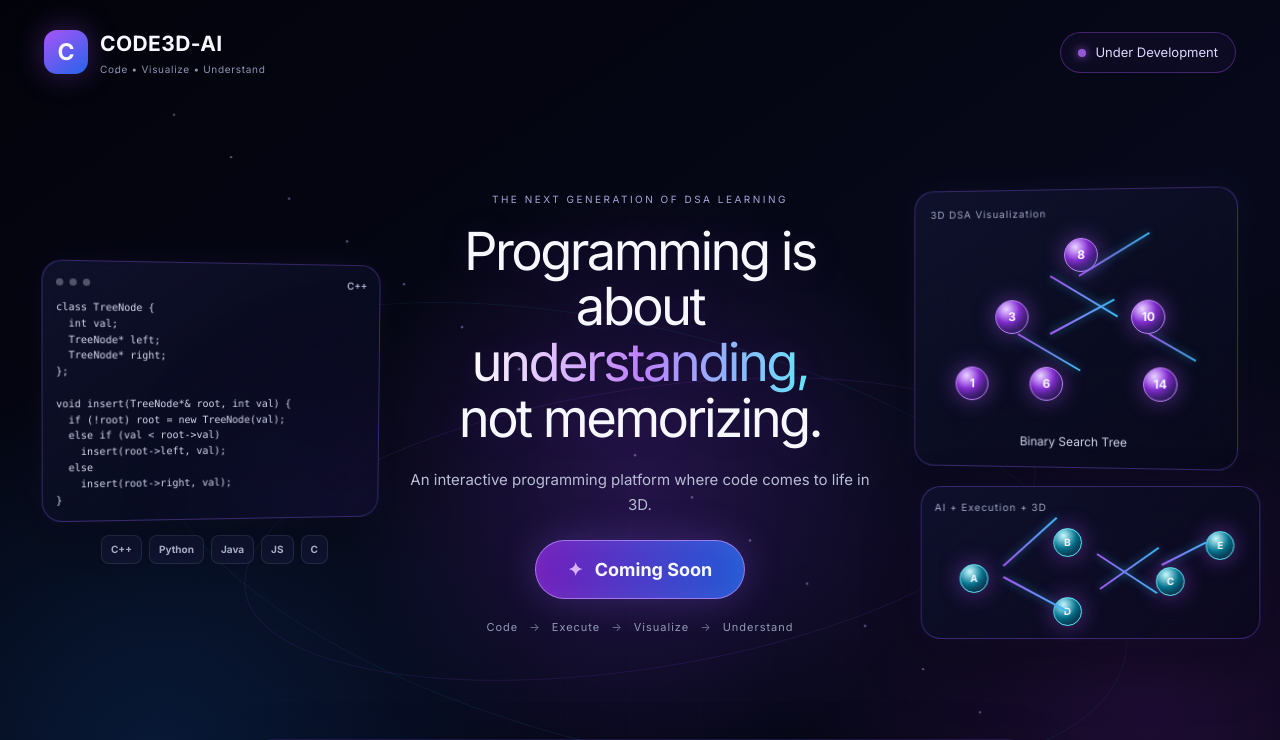
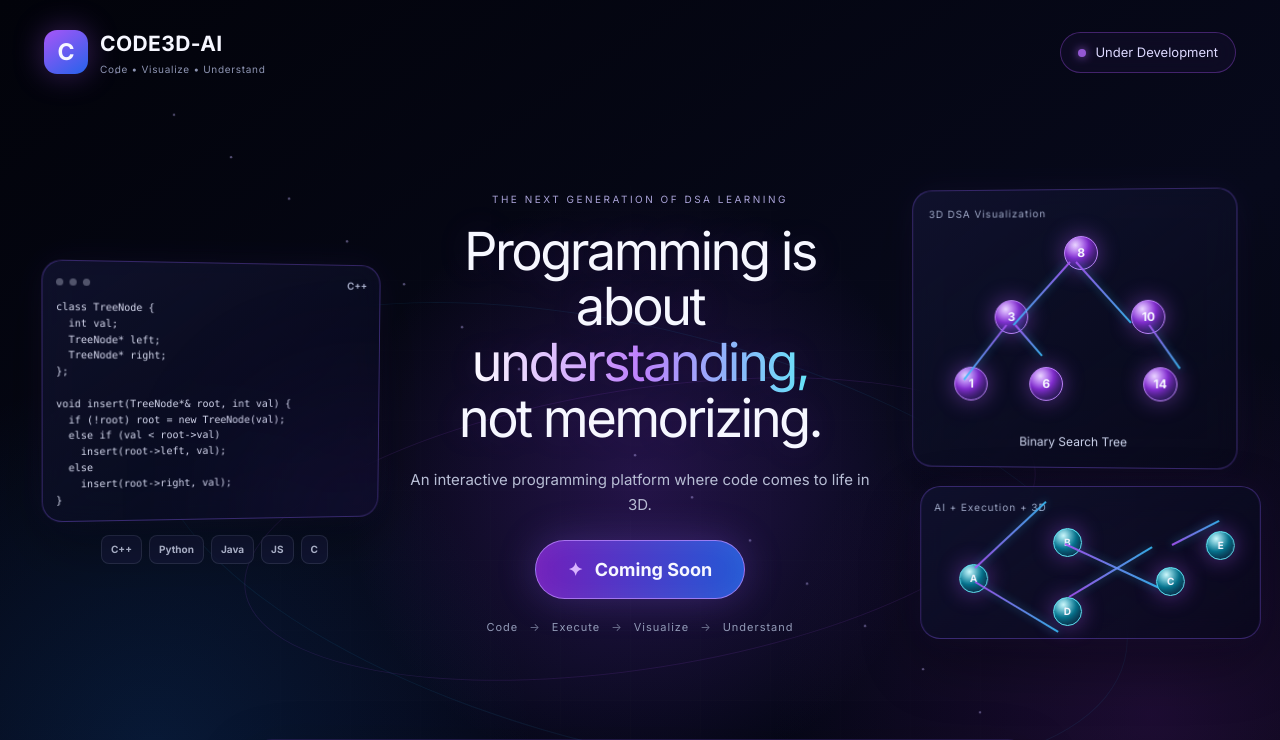
Before and after one commit to Sankalpsachan96/CODE3D-AI, a React (Vite) app in the folder frontend/: page /#/ in a window 1280 px wide. Shown: the top 740 px of the page. Built offline with nearby package versions, Linux system fonts and the light colour scheme; no server answers; the HTML template or start-up script is replaced by a standard one.

Commit message:
fix: refine coming soon data structure graphics

```diff
--- a/frontend/src/pages/ComingSoonPage.css
+++ b/frontend/src/pages/ComingSoonPage.css
@@ -91,7 +91,7 @@
 .cs-lang-badges { display:flex;gap:7px;flex-wrap:wrap;margin-top:15px;justify-content:center; }
 .cs-lang-badges b { padding:6px 9px;border-radius:8px;background:rgba(19,22,54,.78);border:1px solid rgba(148,163,184,.18);font-size:10px;color:#bfc6e0; }
 
-.cs-tree-card { padding:16px; transform:perspective(1000px) rotateY(-7deg); margin-left:15px; }
+.cs-tree-card { padding:16px; transform:perspective(1000px) rotateY(-4deg); margin-left:15px; }
 .cs-tree-title,.cs-graph-title { font-size:10px;color:#9ea7c5;letter-spacing:1px; }
 .cs-tree-scene { height:205px;position:relative;margin-top:5px; }
 .cs-tree-node,.g {
@@ -100,16 +100,24 @@
   border:1px solid #c084fc;box-shadow:0 0 22px rgba(168,85,247,.48),inset -5px -7px 12px rgba(0,0,0,.38);
 }
 .cs-tree-node { width:34px;height:34px; }
-.n1{left:47%;top:6%}.n2{left:23%;top:36%}.n3{left:70%;top:36%}.n4{left:9%;top:69%}.n5{left:35%;top:69%}.n6{left:74%;top:69%}
-.e,.ge { position:absolute;height:2px;transform-origin:left center;background:linear-gradient(90deg,#a855f7,#38bdf8);box-shadow:0 0 9px rgba(56,189,248,.6); }
-.e1{left:42%;top:24%;width:27%;transform:rotate(31deg)}.e2{left:52%;top:24%;width:28%;transform:rotate(-31deg)}.e3{left:31%;top:52%;width:25%;transform:rotate(30deg)}.e4{left:42%;top:52%;width:25%;transform:rotate(-28deg)}.e5{left:76%;top:52%;width:18%;transform:rotate(30deg)}
+.n1{left:47%;top:5%}.n2{left:23%;top:36%}.n3{left:70%;top:36%}.n4{left:9%;top:69%}.n5{left:35%;top:69%}.n6{left:74%;top:69%}
+.e,.ge { position:absolute;height:2px;transform-origin:left center;background:linear-gradient(90deg,#a855f7,#38bdf8);box-shadow:0 0 9px rgba(56,189,248,.55);opacity:.9; }
+.e1{left:49%;top:17%;width:29%;transform:rotate(132deg)}
+.e2{left:51%;top:17%;width:28%;transform:rotate(48deg)}
+.e3{left:27%;top:48%;width:24%;transform:rotate(128deg)}
+.e4{left:30%;top:48%;width:14%;transform:rotate(49deg)}
+.e5{left:76%;top:48%;width:18%;transform:rotate(55deg)}
 .cs-tree-caption { font-size:12px;text-align:center;color:#cbd2eb;margin-top:2px; }
 
-.cs-graph-card { margin-top:18px;padding:13px;transform:translateX(25px) rotateY(-5deg); }
+.cs-graph-card { margin-top:18px;padding:13px;transform:translateX(25px) rotateY(-3deg); }
 .cs-graph-scene { height:105px;position:relative;margin-top:5px; }
 .g { width:29px;height:29px;font-size:10px;background:radial-gradient(circle at 35% 25%,#cffafe,#0891b2 48%,#172554);border-color:#67e8f9; }
 .g1{left:8%;top:42%}.g2{left:38%;top:8%}.g3{left:71%;top:45%}.g4{left:38%;top:73%}.g5{left:87%;top:10%}
-.ge1{left:22%;top:43%;width:23%;transform:rotate(-42deg)}.ge2{left:52%;top:31%;width:23%;transform:rotate(33deg)}.ge3{left:22%;top:53%;width:23%;transform:rotate(28deg)}.ge4{left:53%;top:65%;width:23%;transform:rotate(-35deg)}.ge5{left:73%;top:42%;width:16%;transform:rotate(-27deg)}
+.ge1{left:13%;top:45%;width:31%;transform:rotate(-43deg)}
+.ge2{left:42%;top:22%;width:33%;transform:rotate(25deg)}
+.ge3{left:13%;top:58%;width:31%;transform:rotate(31deg)}
+.ge4{left:43%;top:72%;width:31%;transform:rotate(-31deg)}
+.ge5{left:76%;top:23%;width:17%;transform:rotate(-27deg)}
 
 .cs-message { text-align:center;margin:0 auto 35px;max-width:780px;padding:22px;border-radius:22px;background:rgba(5,8,24,.55);border:1px solid rgba(139,92,246,.19);box-shadow:0 20px 55px rgba(0,0,0,.25); }
 .cs-message-line { width:100px;height:2px;margin:0 auto 16px;background:linear-gradient(90deg,transparent,#a855f7,#38bdf8,transparent); }
```
